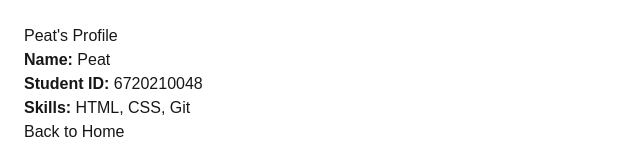
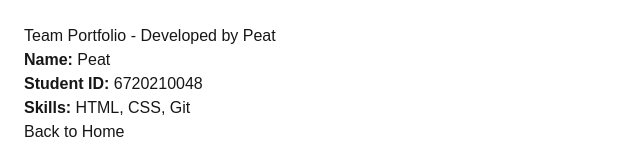
Before and after one commit to MrPeat/nextjs-team-app, a Next.js app: page /Peat in a window 1280 px wide. Shown: the top 160 px of the page, without its empty margins (0-640 px from the left). Built offline with nearby package versions, Linux system fonts and the light colour scheme.

Commit message:
edit landing by Peat

```diff
--- a/app/Peat/page.js
+++ b/app/Peat/page.js
@@ -3,7 +3,7 @@ import Link from "next/link";
 export default function PeatProfile() {
   return (
     <main style={{ padding: 24 }}>
-      <h1>Peat's Profile</h1>
+      <h1>Team Portfolio - Developed by Peat</h1>
       <p><b>Name:</b> Peat</p>
       <p><b>Student ID:</b> 6720210048</p>
       <p><b>Skills:</b> HTML, CSS, Git</p>
```
